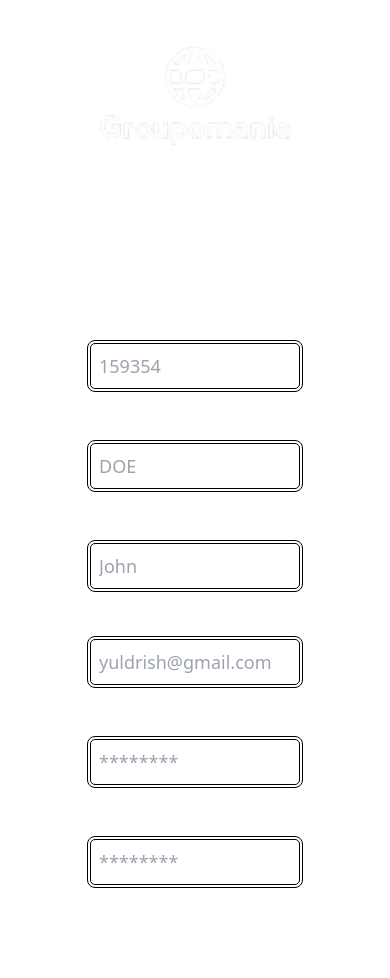
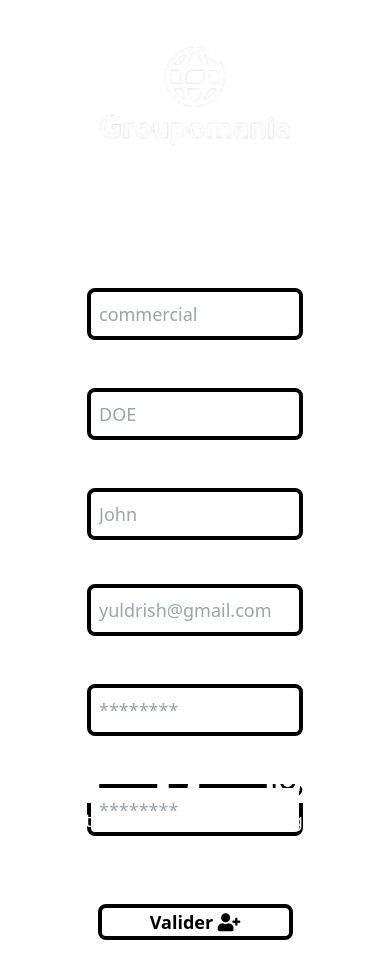
Before and after one commit to Yuldrish/RAVELEAU.Dimitri_P7_18-01-22, a Nuxt app: page /signUp in a window 390 px wide. Shown: the top 978 px of the page. After the commit the page ends 940 px from the top, so only its background shows below. Built offline with nearby package versions, Linux system fonts and the light colour scheme.

Commit message:
redefinition du signup

```diff
--- a/pages/signUp.vue
+++ b/pages/signUp.vue
@@ -56,36 +56,35 @@
           </div>
         </nav>
       </div>
-      <div class="border-2 w-full h-1 border-white"></div>
     </header>
     <div
-      class="w-full flex justify-center flex-col h-screen bg-[url('@/assets/images/social-network.webp')] bg-cover"
+      class="w-full h-full flex justify-center flex-col bg-white"
     >
-      <form class="w-4/5 mx-auto p-10 flex flex-col md:flex-row">
+      <form class="w-4/5 mx-auto p-10 bg-[url('@/assets/images/paper-grey.webp')] bg-cover rounded-lg flex flex-col md:flex-row m-5">
         <div class="flex w-full p-2 gap-5 flex-col md:w-1/2">
           <label
             class="text-lg text-center font-medium text-white"
-            for="password"
-            >Id<input
-              class="border-double border-4 rounded-lg p-2 w-full border-black text-black"
+            for="departement"
+            >Département<input
+              class=" border-4 rounded-lg p-2 w-full border-black text-black"
               type="text"
-              name="id"
-              placeholder="159354"
-              v-model="id"
+              name="departement"
+              placeholder="commercial"
+              v-model="departement"
               required
           /></label>
-          <label class="text-lg text-center font-medium text-white" for="email"
+          <label class="text-lg text-center font-medium text-white" for="name"
             >Nom<input
-              class="border-double border-4 rounded-lg p-2 w-full border-black text-black"
+              class=" border-4 rounded-lg p-2 w-full border-black text-black"
               type="text"
               name="name"
               placeholder="DOE"
               v-model="name"
               required
           /></label>
-          <label class="text-lg text-center font-medium text-white" for="email"
+          <label class="text-lg text-center font-medium text-white" for="firstName"
             >Prénom<input
-              class="border-double border-4 rounded-lg p-2 w-full border-black text-black"
+              class=" border-4 rounded-lg p-2 w-full border-black text-black"
               type="text"
               name="firstName"
               placeholder="John"
@@ -96,16 +95,16 @@
         <div class="flex w-full p-2 gap-5 flex-col md:w-1/2">
           <label class="text-lg text-center font-medium text-white" for="email"
             >Email<input
-              class="border-double border-4 rounded-lg p-2 w-full border-black text-black"
+              class=" border-4 rounded-lg p-2 w-full border-black text-black"
               type="email"
               name="email"
               placeholder="yuldrish@gmail.com"
               v-model="email"
               required
           /></label>
-          <label class="text-lg text-center font-medium text-white" for="email"
+          <label class="text-lg text-center font-medium text-white" for="password"
             >Password<input
-              class="border-double border-4 rounded-lg p-2 w-full border-black text-black"
+              class=" border-4 rounded-lg p-2 w-full border-black text-black"
               type="password"
               name="password"
               placeholder="********"
@@ -116,7 +115,7 @@
             class="text-lg text-center font-medium text-white"
             for="password"
             >Password confirmation<input
-              class="border-double border-4 rounded-lg p-2 w-full border-black text-black"
+              class=" border-4 rounded-lg p-2 w-full border-black text-black"
               type="password"
               name="password"
               placeholder="********"
@@ -128,14 +127,13 @@
       <div class="flex justify-center">
         <button
           @click="submitForm"
-          class="text-lg font-bold text-white rounded-lg w-1/2 border-white border-4 hover:bg-black sm:w-1/4"
+          class="text-lg font-bold rounded-lg w-1/2 border-black border-4 hover:bg-black hover:text-white sm:w-1/4"
         >
           Valider <i class="fas fa-user-plus"></i>
         </button>
       </div>
     </div>
-    <footer>
-      <div class="border-2 w-full h-1 border-white"></div>
+    <footer class="absolute -z-10 bottom-0 w-full">
       <div
         class="w-full h-24 flex justify-center bg-[url('@/assets/images/paper-grey.webp')] bg-cover"
       >
```
